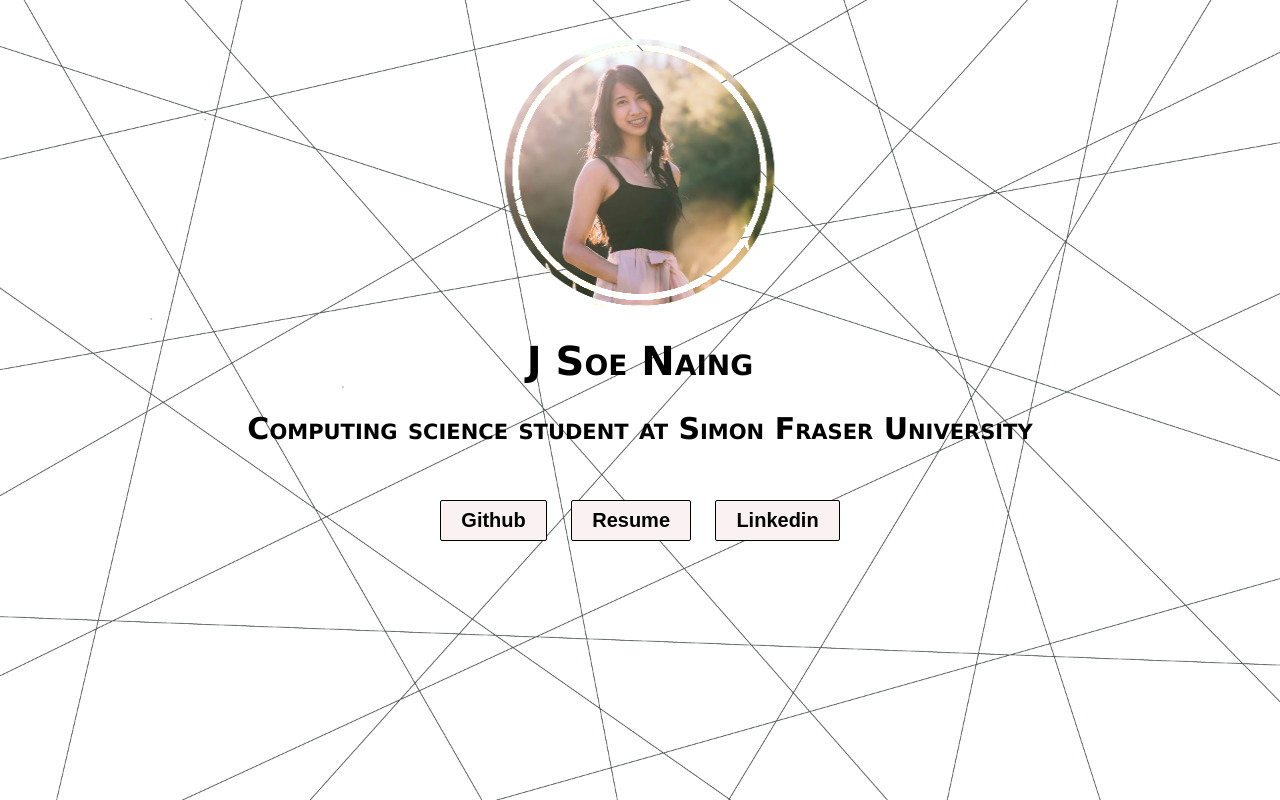
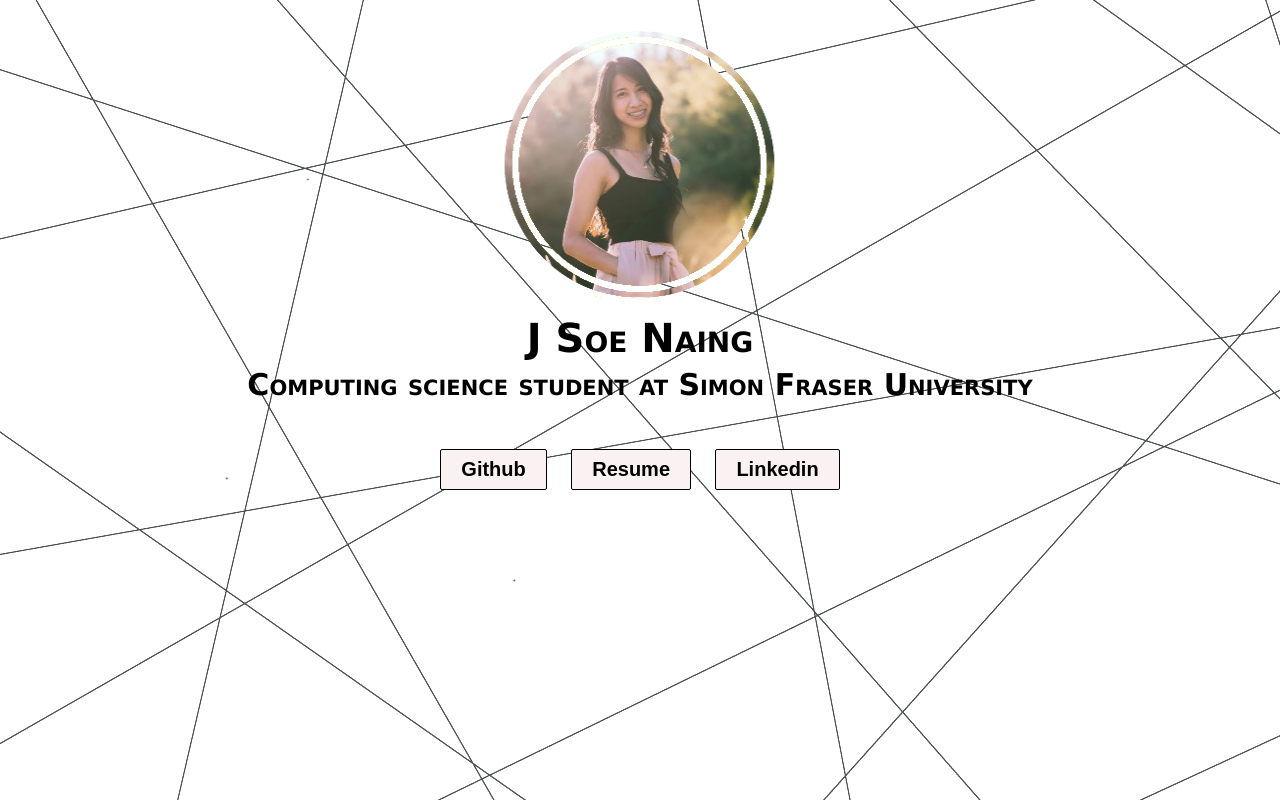
Before and after one commit to jsoeenaing/jsoeenaing.github.io, a React (Create React App) app: page / in a window 1280 px wide. Built offline with nearby package versions, Linux system fonts and the light colour scheme.

Commit message:
links fixed

```diff
--- a/src/App.css
+++ b/src/App.css
@@ -5,13 +5,13 @@
   font-family:'Lucida Sans', 'Lucida Sans Regular', 'Lucida Grande', 'Lucida Sans Unicode', Geneva, Verdana, sans-serif;
   font-variant: small-caps;
   color: black;
+  line-height: 20px;
 }
 
 body {
+  margin-top:0;
   background-image: url('./img/linesbackground.png');
-  background-color:white;
-  background-position:center%;
-  background-repeat: repeat;
-  background-size:cover;
-
+  height:100%;;
+  scroll-behavior: smooth;
+  line-height: 20px;
 }
--- a/src/components/Button.js
+++ b/src/components/Button.js
@@ -20,7 +20,6 @@ export const Button = ({
     const checkButtonSize = SIZES.includes(buttonSize) ? buttonSize : SIZES[0]
 
     return(
-        <Link to='https://github.com/jsoeenaing' className='btn-mobile'>
             <button
             className={`btn ${checkButtonStyle} ${checkButtonSize}`}
             onClick={onClick}
@@ -28,6 +27,5 @@ export const Button = ({
             >
                 {children}
             </button>
-        </Link>
     )
 };
--- a/src/components/Navbar.js
+++ b/src/components/Navbar.js
@@ -14,18 +14,33 @@ function Navbar() {
         <>
         <nav className='navbar'>
             <div className='navbar-container'>
-                {button && <Button buttonStyle='btn--outline'>Github</
-                Button>}
+                <NavBarItem link={'https://github.com/jsoeenaing'}>
+                    Github
+                </NavBarItem>
                 &nbsp;&nbsp;&nbsp;&nbsp;
-                {button && <Button buttonStyle='btn--outline'>Resume</
-                Button>}
+                <NavBarItem link={'https://jsoeenaing.github.io/resume/'}>
+                    Resume
+                </NavBarItem>
                 &nbsp;&nbsp;&nbsp;&nbsp;
-                {button && <Button buttonStyle='btn--outline'>Linkedin</
-                Button>}
+                <NavBarItem link={'https://www.linkedin.com/in/jsoeenaing'}>
+                    Linkedin
+                </NavBarItem>
             </div>
         </nav>
         </>
     );
 }
 
+function NavBarItem(props) {
+    return (
+        <div className={'navBarItemSpacing'}>
+            <a href={props.link}>
+            <Button buttonStyle='btn--outline'>
+                    {props.children}
+                </Button>
+            </a>
+        </div>
+    );
+}
+
 export default Navbar;
```
